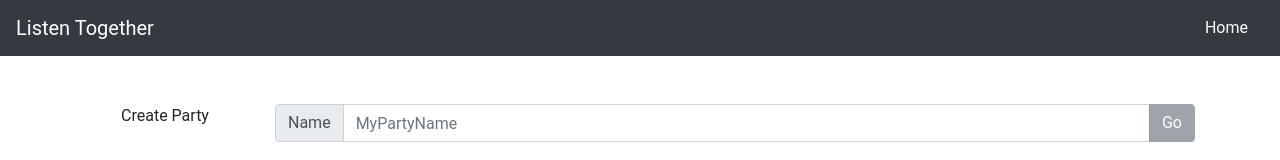
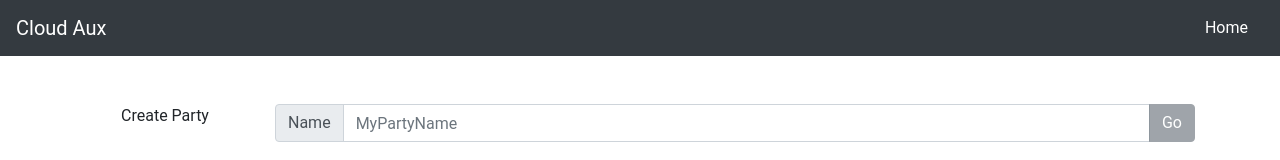
Before and after one commit to prcao/cloud-aux, a React (Create React App) app in the folder client/: page / in a window 1280 px wide. Shown: the top 160 px of the page. Built offline with nearby package versions, Linux system fonts and the light colour scheme; no server answers.

Commit message:
rebrand as cloud aux

```diff
--- a/client/src/Header.js
+++ b/client/src/Header.js
@@ -41,7 +41,7 @@ class Header extends Component {
         return (
             <Navbar color="dark" light expand="md">
 
-                <NavbarBrand className="text-white">Listen Together</NavbarBrand>
+                <NavbarBrand className="text-white">Cloud Aux</NavbarBrand>
                 <NavbarToggler onClick={this.toggleNavbar}></NavbarToggler>
 
                 <Collapse isOpen={this.state.navbarOpened} navbar>
```
